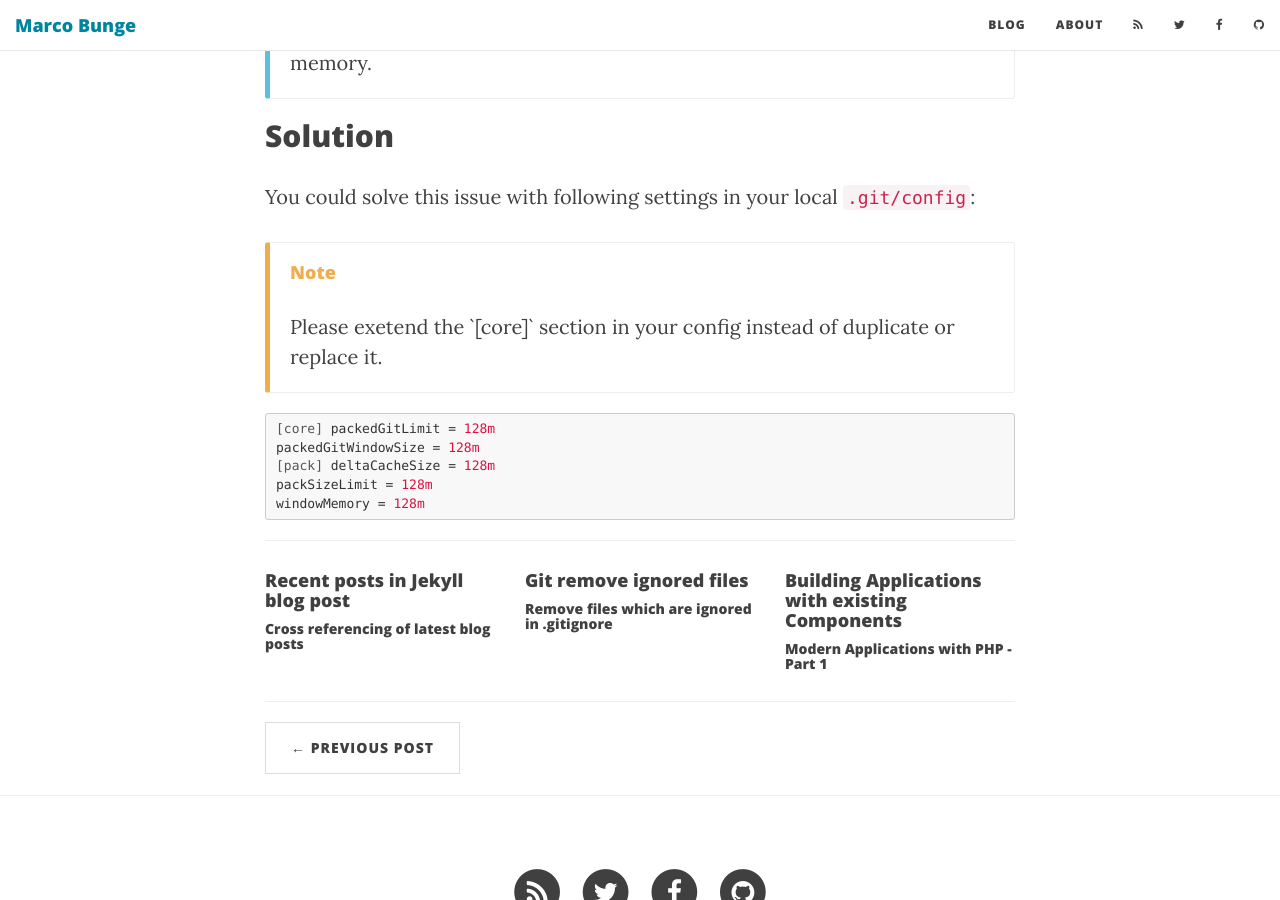
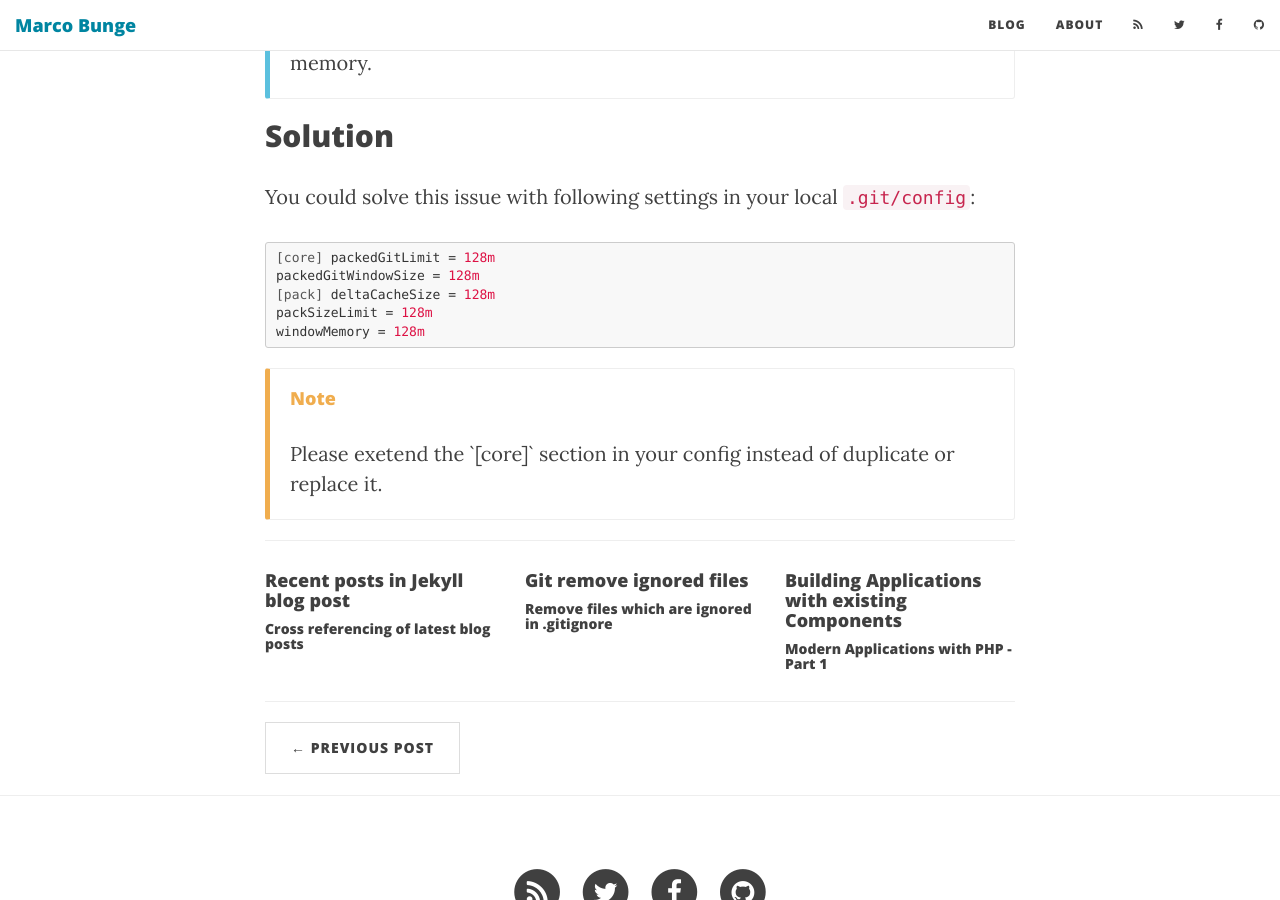
Before and after one commit to mbunge/mbunge.github.io, a Jekyll site: the page built from _posts/2015-10-15-handle-huge-files-in-git.markdown, in a window 1280 px wide and 900 px high, scrolled down 812 px. Built offline with Jekyll 4.4.1, drawn with Linux system fonts in a browser that asks for light colours; nearby versions of some CDN libraries; comment, search, counter and statistics services are not loaded.

Commit message:
Update 2015-10-15-handle-huge-files-in-git.markdown

```diff
--- a/_posts/2015-10-15-handle-huge-files-in-git.markdown
+++ b/_posts/2015-10-15-handle-huge-files-in-git.markdown
@@ -24,11 +24,6 @@ fatal: Out of memory, malloc failed (tried to allocate 1476237742 bytes)
 
 You could solve this issue with following settings in your local `.git/config`:
 
-<div class="callout callout-warning">
-    <h4>Note</h4>
-    <p>Please exetend the `[core]` section in your config instead of duplicate or replace it.</p>
-</div>
-
 {% highlight ini %}
 [core]
   packedGitLimit = 128m
@@ -39,3 +34,8 @@ You could solve this issue with following settings in your local `.git/config`:
   packSizeLimit = 128m
   windowMemory = 128m
 {% endhighlight %}
+
+<div class="callout callout-warning">
+    <h4>Note</h4>
+    <p>Please exetend the `[core]` section in your config instead of duplicate or replace it.</p>
+</div>
```
